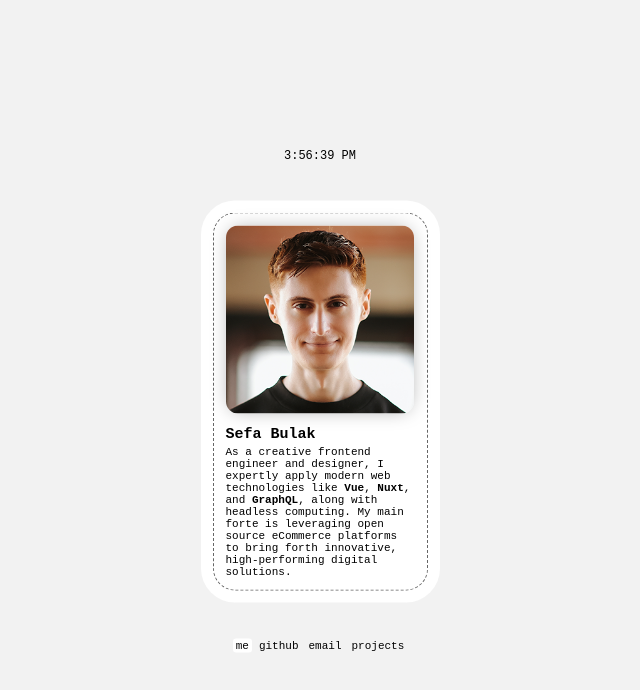
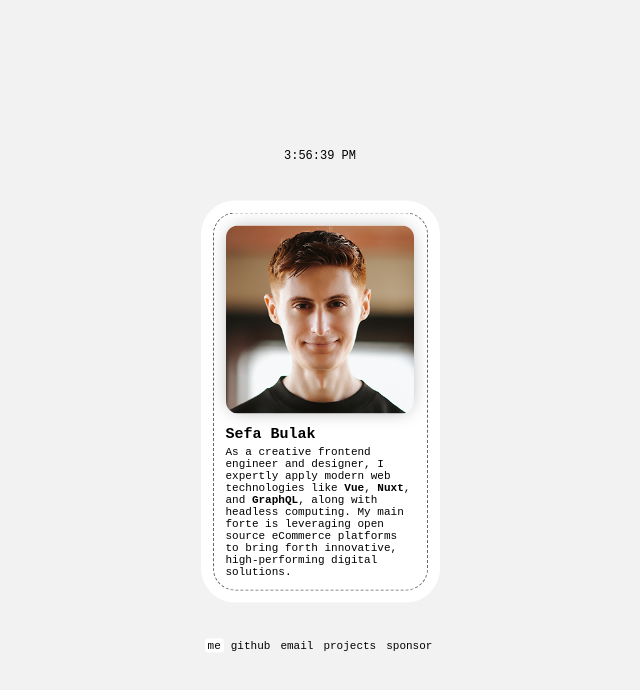
Before and after one commit to zackha/me.zackha.com, a Nuxt app: page / in a window 1280 px wide. Shown: the top 690 px of the page, without its empty margins (320-960 px from the left). Built offline with nearby package versions, Linux system fonts and the light colour scheme.

Commit message:
Update default.vue

```diff
--- a/layouts/default.vue
+++ b/layouts/default.vue
@@ -10,6 +10,7 @@
         <a target="_blank" href="https://www.github.com/zackha/" class="link">github</a>
         <a target="_blank" href="mailto:zckhtln@icloud.com?subject=I want you" class="link">email</a>
         <NuxtLink to="/projects" class="link">projects</NuxtLink>
+        <a target="_blank" href="https://www.buymeacoffee.com/zackha/" class="link">sponsor</a>
       </div>
     </div>
   </div>
@@ -75,6 +76,7 @@ html, body {
   font-size: 8px;
 }
 .page {
+  justify-content: center;
   display: flex;
   flex-wrap: wrap;
   height: 400px;
```
